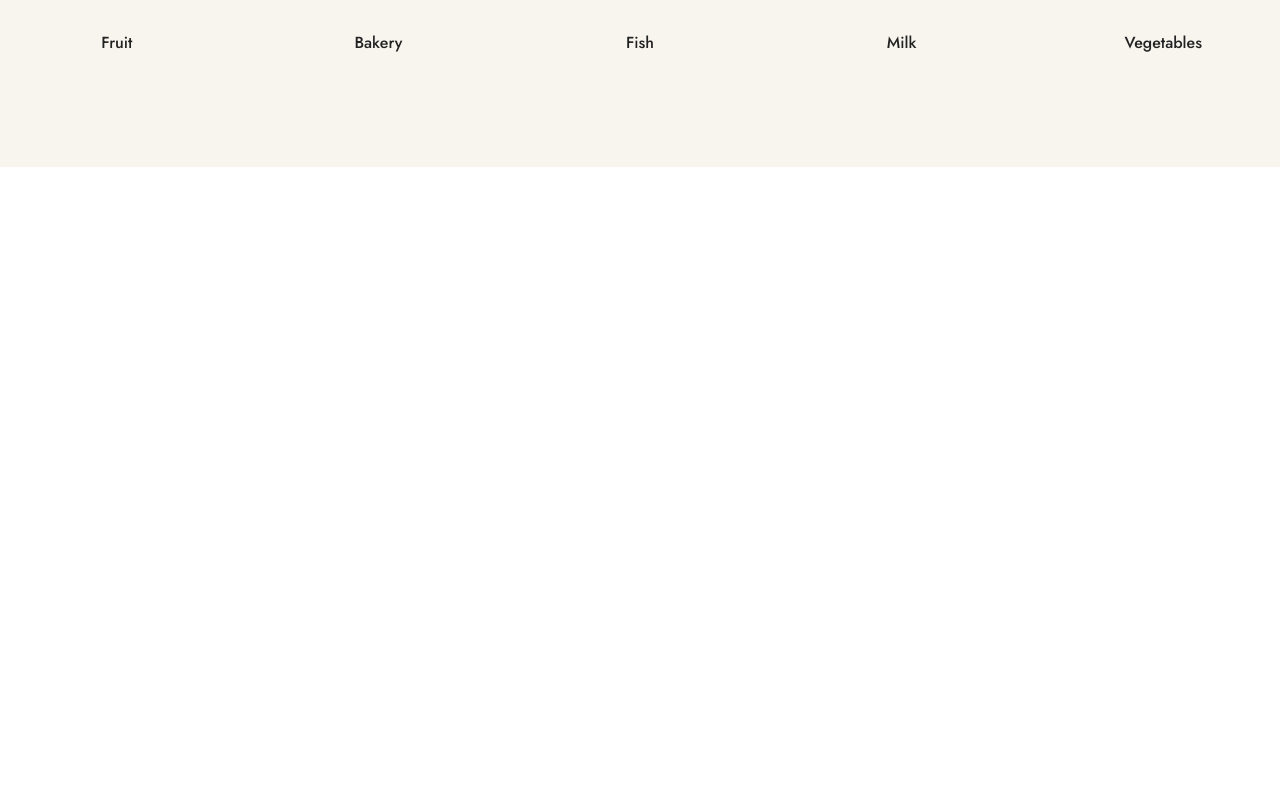
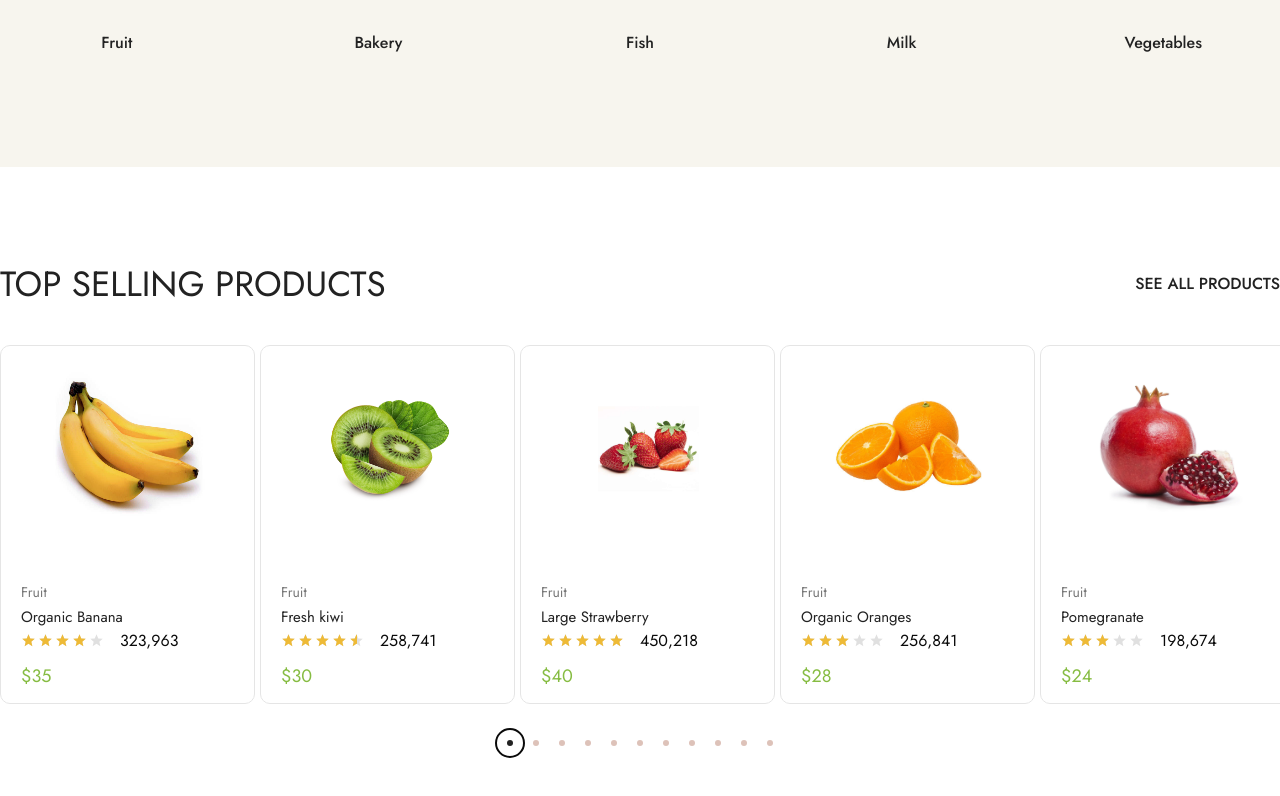
Before and after one commit to ayeshatahsin11/Uomo-E-commerce, a Next.js app: page / in a window 1280 px wide. Shown: the part 2594-3390 px from the top of the page. Before the commit the page ends 2761 px from the top, so only its background shows below. Built offline with nearby package versions, Linux system fonts and the light colour scheme.

Commit message:
topselling res done

```diff
--- a/src/app/(root)/page.jsx
+++ b/src/app/(root)/page.jsx
@@ -18,8 +18,8 @@ const page = () => {
       <Priviliges/>
      <Products/>
      <Category/>
-     {/* <TopSelling/>
-     <Dsicount/>
+     <TopSelling/>
+     {/* <Dsicount/>
      <Blog/>
      <Contact/>
     <Footer/> */}
--- a/src/app/globals.css
+++ b/src/app/globals.css
@@ -143,19 +143,42 @@
   #banner .swiper-pagination {
     @apply flex gap-7! h-10! left-2.5!;
   }
-  #topselling .swiper-pagination-bullet {
-    @apply size-1.5! rounded-full opacity-100! bg-[#DDC2B9]!;
+ #topselling .swiper-pagination-bullet {
+  @apply size-1! md:size-1.5! rounded-full opacity-100! bg-[#DDC2B9]!;
+}
+
+#topselling .swiper-pagination-bullet-active {
+  @apply size-1! md:size-1.5! rounded-full bg-primary-black! relative after:content-[''] after:size-5 md:after:size-7.5 after:border-2 after:rounded-full after:absolute after:-translate-x-1/2 after:-translate-y-1/2 after:top-2/4 after:left-2/4;
+}
+
+/* Base (mobile-first) pagination position - age eta missing chilo tai mobile e overlap/misplace hocchilo */
+#topselling .swiper-pagination {
+  @apply flex! gap-3! h-10! justify-center! left-0! right-0! -bottom-3! w-full!;
+}
+
+/* Tablet */
+@screen sm {
+  #topselling .swiper-pagination {
+    @apply gap-5! left-0! w-full!;
   }
-  #topselling .swiper-pagination-bullet-active {
-    @apply size-1.5!  rounded-full bg-primary-black! relative after:content-[''] after:size-7.5 after:border-2 after:rounded-full after:absolute after:-translate-x-1/2 after:-translate-y-1/2 after:top-2/4 after:left-2/4;
+}
+
+/* Desktop - tomar original design (35% left, gap-7) eikhane apply hobe */
+@screen md {
+  #topselling .swiper-pagination {
+    @apply gap-7! h-10! left-[35%]! w-auto! bottom-0!;
   }
+}
 
-  #topselling .swiper-pagination {
-    @apply flex gap-7! h-10! left-[35%]! bottom-0!;
+#topselling .swiper-wrapper {
+  @apply pb-16!;
+}
+
+@screen md {
+  #topselling .swiper-wrapper {
+    @apply pb-25!;
   }
-  #topselling .swiper-wrapper{
-    @apply md:pb-25!
-  }
+}
   .star-svg {
     @apply text-[#EEBA36]! inline-block!;
   }
--- a/src/components/layout/Contents/TopSelling.jsx
+++ b/src/components/layout/Contents/TopSelling.jsx
@@ -3,20 +3,17 @@ import Container from "../Container";
 import Titles from "@/components/common/Titles";
 import TopSellingProducts from "./TopSellingProducts";
 
-
 const TopSelling = () => {
-
   return (
-    <section className="mt-22.75 mb-10" id="topselling">
+    <section className="mt-10 md:mt-22.75 mb-10" id="topselling">
       <Container>
-     <div className="flex justify-between items-center">
-           <Titles name="Top selling products" />
-        <button className="text-primary-black cursor-pointer text-[16px] font-medium relative uppercase after:content-[''] after:w-0 hover:after:w-2/4 after:h-1 after:bg-primary-black after:absolute after:-bottom-1 after:left-0 after:duration-300">
-          see all products
-        </button>
-     </div>
-     <TopSellingProducts/>
-
+        <div className="md:flex justify-between items-center">
+          <Titles name="Top selling products" />
+          <button className="text-primary-black cursor-pointer md:mt-0 mt-5 text-[16px] font-medium relative uppercase after:content-[''] after:w-0 hover:after:w-2/4 after:h-1 after:bg-primary-black after:absolute after:-bottom-1 after:left-0 after:duration-300">
+            see all products
+          </button>
+        </div>
+        <TopSellingProducts />
       </Container>
     </section>
   );
--- a/src/components/layout/Contents/TopSellingProducts.jsx
+++ b/src/components/layout/Contents/TopSellingProducts.jsx
@@ -1,3 +1,66 @@
+// "use client"
+// import { useState, useEffect } from "react";
+// import { Swiper, SwiperSlide } from 'swiper/react';
+// import 'swiper/css';
+// import { Pagination } from 'swiper/modules';
+// import "swiper/css/pagination";
+// import ProductCards from "@/components/common/ProductCards";
+// import React from 'react'
+// import Container from '../Container'
+
+// const TopSellingProducts = () => {
+//   const [products, setProducts] = useState([]);
+
+//   useEffect(() => {
+//     const fetchProducts = async () => {
+//       const res = await fetch("/api/products"); // lowercase, matches folder
+//       const data = await res.json();
+//       setProducts(data);
+//     };
+//     fetchProducts();
+//   }, []);
+
+//   return (
+//     <>
+//       <Container>
+//         <div className="mt-8.75">
+//           <Swiper
+//             modules={[Pagination]}
+//             pagination={{ clickable: true }}
+//             spaceBetween={16}
+//             slidesPerView={2} // default (mobile) - eta base/fallback
+//             breakpoints={{
+//               // 0px theke 639px porjonto (mobile)
+//               0: {
+//                 slidesPerView: 2,
+//                 spaceBetween: 20,
+//               },
+//               // 640px theke 1023px (tablet)
+//               640: {
+//                 slidesPerView: 3,
+//                 spaceBetween: 16,
+//               },
+//               // 1024px+ (desktop)
+//               1024: {
+//                 slidesPerView: 5,
+//                 spaceBetween: 20,
+//               },
+//             }}
+//           >
+//             {products?.map((product) => (
+//               <SwiperSlide key={product.id}>
+//                 <ProductCards product={product} />
+//               </SwiperSlide>
+//             ))}
+//           </Swiper>
+//         </div>
+//       </Container>
+//     </>
+//   )
+// }
+
+// export default TopSellingProducts
+
 "use client"
 import { useState, useEffect } from "react";
 import { Swiper, SwiperSlide } from 'swiper/react';
@@ -13,17 +76,37 @@ const TopSellingProducts = () => {
 
   useEffect(() => {
     const fetchProducts = async () => {
-          const res = await fetch("/api/products"); // lowercase, matches folder
+      const res = await fetch("/api/products");
       const data = await res.json();
       setProducts(data);
     };
     fetchProducts();
   }, []);
+
   return (
-   <>
+    <div id="topselling">
       <Container>
-  <div className="mt-8.75">
-  <Swiper slidesPerView={5} modules={[Pagination]} pagination={{ clickable: true }} >
+        <div className="mt-8.75 overflow-hidden">
+          <Swiper
+            modules={[Pagination]}
+            pagination={{ clickable: true }}
+            spaceBetween={16}
+            slidesPerView={2}
+            breakpoints={{
+              0: {
+                slidesPerView: 2,
+                spaceBetween: 12,
+              },
+              640: {
+                slidesPerView: 3,
+                spaceBetween: 16,
+              },
+              1024: {
+                slidesPerView: 5,
+                spaceBetween: 20,
+              },
+            }}
+          >
             {products?.map((product) => (
               <SwiperSlide key={product.id}>
                 <ProductCards product={product} />
@@ -32,7 +115,7 @@ const TopSellingProducts = () => {
           </Swiper>
         </div>
       </Container>
-   </>
+    </div>
   )
 }
 
```
Lines whose indentation alone changed are shown as unchanged.
